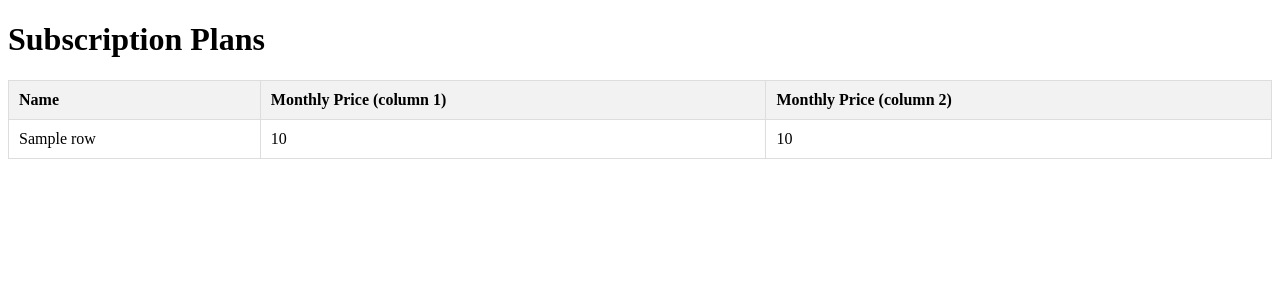
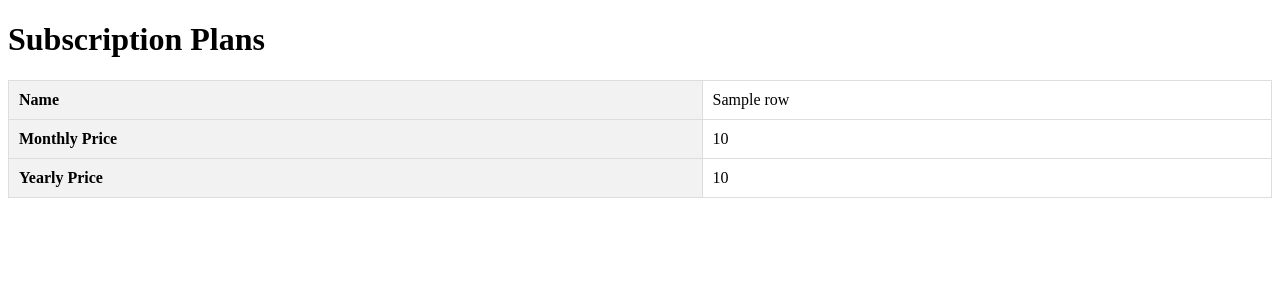
Before and after one commit to theoddone82/Check24Winter, a Django app: template attemptNumberTwo/gameLogic/templates/display_table.html in a window 1280 px wide. Shown: the top 300 px of the page. Run offline with Django 5.2, Linux system fonts and the light colour scheme; the template is opened without the code that fills it: most values are stand-ins (such as "Sample title", 1, 10 or a date in 2020).

Commit message:
works next is adding lieges  to the page

```diff
--- a/attemptNumberTwo/gameLogic/management/commands/update_db.py
+++ b/attemptNumberTwo/gameLogic/management/commands/update_db.py
@@ -9,8 +9,8 @@ class Command(BaseCommand):
         # Fetch distinct category values from Book
         games = game.objects.values_list('team_home', flat=True).distinct()
 
-        for game in games:
+        for g in games:
             # Create UniqueCategory records if they don't exist
-            clubs.objects.get_or_create(name=game)
+            clubs.objects.get_or_create(name=g)
 
         self.stdout.write(self.style.SUCCESS('UniqueCategory table populated with distinct categories!'))
--- a/attemptNumberTwo/gameLogic/templates/display_table.html
+++ b/attemptNumberTwo/gameLogic/templates/display_table.html
@@ -5,7 +5,7 @@
 <head>
     <meta charset="UTF-8">
     <meta name="viewport" content="width=device-width, initial-scale=1.0">
-    <title>Display Table Data</title>
+    <title>Subscription Plans</title>
     <style>
         /* Basic styling for the table */
         table {
@@ -20,6 +20,7 @@
         }
         th {
             background-color: #f2f2f2;
+            text-align: left;
         }
         tr:hover {
             background-color: #f9f9f9;
@@ -31,26 +32,36 @@
 <h1>Subscription Plans</h1>
 
 <table>
-    <thead>
-        <tr>
-            <th>Name</th>
-            <th>Monthly Price (column 1)</th>
-            <th>Monthly Price (column 2)</th>
-        </tr>
-    </thead>
-    <tbody>
+    <tr>
+        <th>Name</th>
         {% for row in data %}
-        <tr>
             <td>{{ row.name }}</td>
-            <td>{{ row.monthly_price_cents|default:"N/A" }}</td>
-            <td>{{ row.monthly_price_yearly_subscription_cents|default:"N/A" }}</td>
-        </tr>
-        {% empty %}
-        <tr>
-            <td colspan="4">No data available.</td>
-        </tr>
         {% endfor %}
-    </tbody>
+    </tr>
+    <tr>
+        <th>Monthly Price</th>
+        {% for row in data %}
+            <td>
+                {% if row.monthly_price_cents == 0 %}
+                    Free
+                {% else %}
+                    {{ row.monthly_price_cents|default:"---" }}
+                {% endif %}
+            </td>
+        {% endfor %}
+    </tr>
+    <tr>
+        <th>Yearly Price</th>
+        {% for row in data %}
+            <td>
+                {% if row.monthly_price_yearly_subscription_in_cents == 0 %}
+                    Free
+                {% else %}
+                    {{ row.monthly_price_yearly_subscription_in_cents|default:"---" }}
+                {% endif %}
+            </td>
+        {% endfor %}
+    </tr>
 </table>
 
 </body>
--- a/attemptNumberTwo/gameLogic/views.py
+++ b/attemptNumberTwo/gameLogic/views.py
@@ -26,7 +26,7 @@ def index(request):
         # for res in list(set(result)):
         packages = streaming_package.objects.filter(id__in=result)
         for pak in packages:
-            print(pak.monthly_price_yearly_subscription_in_cents)
+            print(pak.monthly_price_cents)
         return render(request, 'display_table.html', {'data': packages})
 
     else:
```
Also changed, not shown: attemptNumberTwo/attemptNumberTwo/settings.py (+6 -2 lines).
